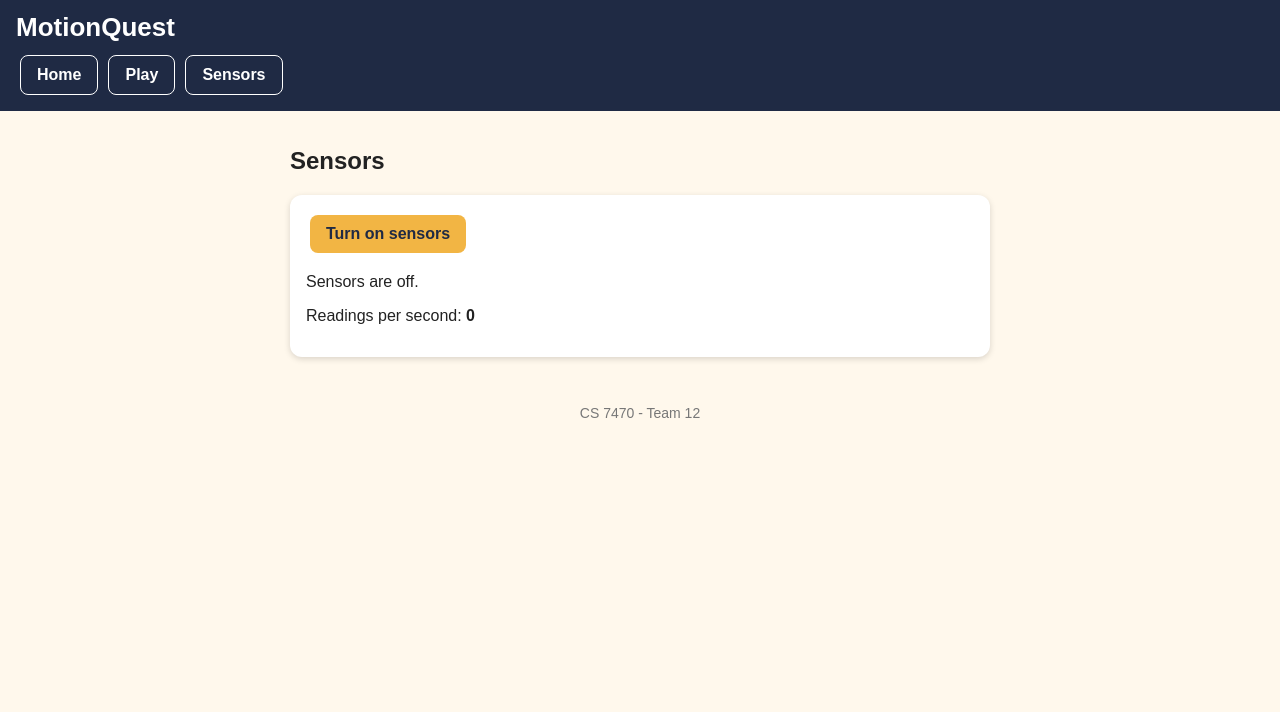
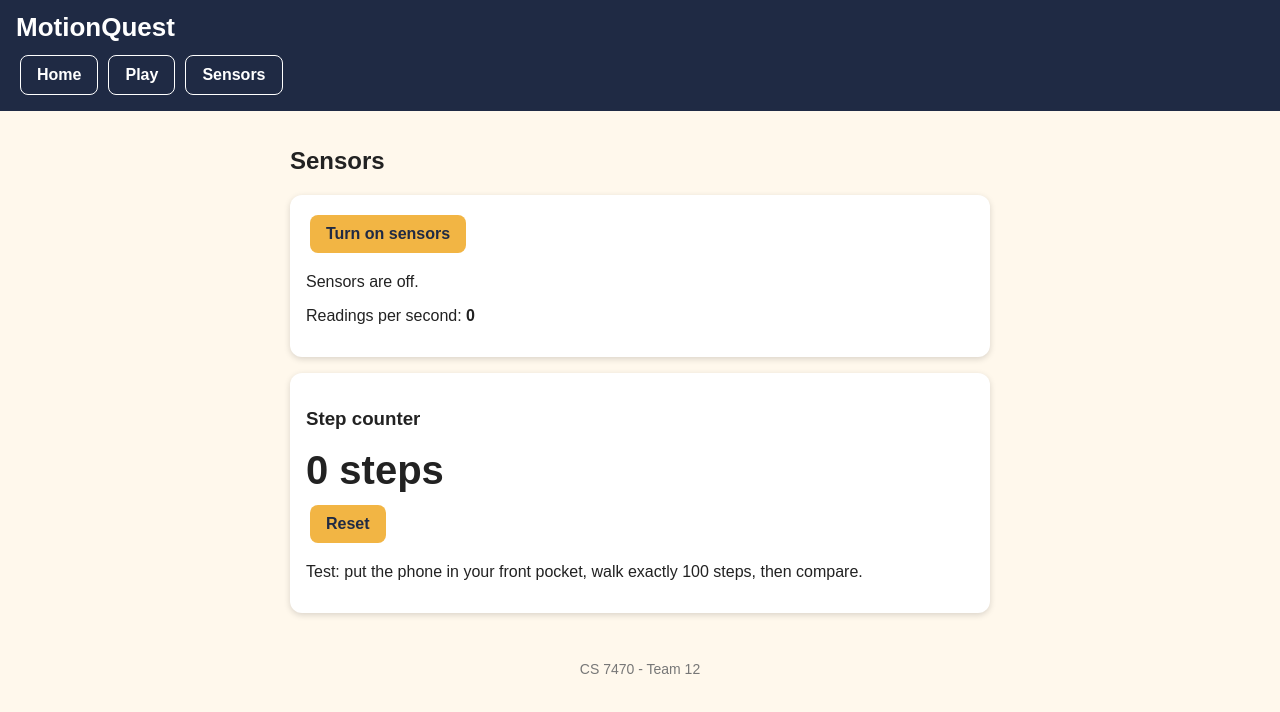
Before and after one commit to EshikaJagani/CS7470-Team12, a React (Vite) app in the folder frontend/: page / in a window 1280 px wide. Both pictures are taken after a click on the button "Sensors". Shown: the top 712 px of the page. Built offline with nearby package versions, Linux system fonts and the light colour scheme.

Commit message:
added stepCounter to sensors page with the help of task 3 from indvid assnmt 1 and updaetd sensors page code and index css code

```diff
--- a/frontend/src/index.css
+++ b/frontend/src/index.css
@@ -67,3 +67,11 @@ button:disabled {
   color: #777777;
   font-size: 14px;
 }
+
+
+/* big number for the step counter n the record countdown */
+.big-number {
+  font-size: 40px;
+  font-weight: bold;
+  margin: 8px 0;
+}
--- a/frontend/src/pages/SensorsPage.jsx
+++ b/frontend/src/pages/SensorsPage.jsx
@@ -1,8 +1,10 @@
 // SensorsPage - made by Eshika
 // uploading the original unclean version with refs
+// now adding step counter
 // shows live nos from all the sensors plus how many reading will come every sec just like sampling rate like task 1
 import { useEffect, useRef, useState } from 'react'
 import { askForSensorPermission, startSensors } from '../sensors.js'
+import { addReading, createStepCounter } from '../stepCounter.js'
 
 // just to show numbers with 1 digit after dot like 9.8 else its too long to read on phone..
 function show(num) {
@@ -15,11 +17,16 @@ function SensorsPage() {
   const [reading, setReading] = useState(null)
   const [readingsPerSecond, setReadingsPerSecond] = useState(0)
 
+  const [steps, setSteps] = useState(0)
+
   // useRef is like a box that keeps the value but doesnt redraw the page when it changes..
   // ref: https://react.dev/reference/react/useRef
   // using it for the stop fn and for counting readings bcoz counting 60 times a sec with useState will redraw 60 times for no reason
   const stopSensorsRef = useRef(null)
   const countRef = useRef(0)
+
+  // the step counter object will live in a ref tooo bcoz it changes every reading
+  const stepCounterRef = useRef(createStepCounter())
 
   async function turnOnSensors() {
     // this has to be called directly from the button click ((iphone rule from sensors.js)
@@ -46,7 +53,19 @@ function SensorsPage() {
     stopSensorsRef.current = startSensors(function (newReading) {
       setReading(newReading)
       countRef.current = countRef.current + 1
+
+      // giving every reading to the step counter tooo
+      // only redrawing the number when a new step actually happens and not 60 times a sec
+      const newStep = addReading(stepCounterRef.current, newReading)
+      if (newStep) {
+        setSteps(stepCounterRef.current.steps)
+      }
     })
+  }
+  // reset = just make a brand new counter object n thats the easiest way!
+  function resetSteps() {
+    stepCounterRef.current = createStepCounter()
+    setSteps(0)
   }
 
   // this will run only once when page will open; empty [] at the end
@@ -83,6 +102,13 @@ function SensorsPage() {
         </p>
       </div>
 
+      <div className="card">
+        <h3>Step counter</h3>
+        <p className="big-number">{steps} steps</p>
+        <button onClick={resetSteps}>Reset</button>
+        <p>Test: put the phone in your front pocket, walk exactly 100 steps, then compare.</p>
+      </div>
+
       {reading && (
         <div className="card">
           <h3>Tilt (degrees)</h3>
--- /dev/null
+++ b/frontend/src/stepCounter.js
@@ -0,0 +1,70 @@
+// stepCounter.js - made by Eshika
+// simple step counter.. same idea as task 3 in sensor data analysis but now LIVE on the phone
+
+/* over thinker again:
+in task 3 i had the whole csv so i could use find_peaks on the full signal at the end
+but here reading will come one by one live so i cant look into the future!!!!
+soooo instead of find_peaks i am doing it reading by reading:
+- vector magn of acc without g = how strong the phone is shaking and this is again same as task 3
+- moving avg of last 5 values to smooth it again same as task 3 but small wndw bcoz its live
+- step = smooth value goes from BELOW the thres to ABOVE it which will be  crossing upwards
+- and min gap between 2 steps so 1 step doesnt get counted twice n this is again same as MIN_GAP_SAMPLES in task 3 but in ms..
+ref1: https://www.youtube.com/watch?v=7STwpe9Ojic (moving avg, same one i used in task 3)
+ref2: https://www.mdpi.com/1424-8220/19/5/1170
+*/
+
+// thres in m/s^2, how strong the shake has to be
+// in task 3 i used mean of the signal as thres but live we dont have the full signal so fixing a number
+// will tune this with the 100 steps test..
+export const STEP_LIMIT = 1.2
+// ms, in task 3 one step was ~0.525 sec for me so 0.3 sec min gap is safe again same logic as task 3!!!
+export const MIN_TIME_BETWEEN_STEPS = 300
+
+export function createStepCounter() {
+  return {
+    steps: 0,
+    lastStepTime: 0,
+    // last 5 shake values for smoothing
+    recentValues: [],
+    // was the last value above the thres? needed to catch the crossing...
+    wasAbove: false,
+  }
+}
+
+// give the counter 1 reading and it will return true when it will coutn a new step
+export function addReading(counter, reading) {
+  // vec mag = sqrt(x^2+y^2+z^2) same as task 3
+  let strength = Math.sqrt(reading.lx * reading.lx + reading.ly * reading.ly + reading.lz * reading.lz)
+
+  // some android phones dont give acc wo g at all so all 0s..
+  // so then taking acc WITH g and then i am removing g myself (9.81) so that it is same as the movement calc in task 4
+  if (reading.lx === 0 && reading.ly === 0 && reading.lz === 0) {
+    const total = Math.sqrt(reading.ax * reading.ax + reading.ay * reading.ay + reading.az * reading.az)
+    strength = Math.abs(total - 9.81)
+  }
+
+  // smoothing: avg of last 5 values so tiny wobbles dont count
+  counter.recentValues.push(strength)
+  if (counter.recentValues.length > 5) {
+    // removing the oldest one so the wndw slides
+    counter.recentValues.shift()
+  }
+  let total = 0
+  for (const value of counter.recentValues) {
+    total = total + value
+  }
+  const smooth = total / counter.recentValues.length
+
+  // a step = smooth value crosses from below the thres to above it
+  // AAANNNDDDD enough time will pass since last step..
+  const isAbove = smooth > STEP_LIMIT
+  let newStep = false
+  if (isAbove && !counter.wasAbove && reading.time - counter.lastStepTime > MIN_TIME_BETWEEN_STEPS) {
+    counter.steps = counter.steps + 1
+    counter.lastStepTime = reading.time
+    newStep = true
+  }
+  counter.wasAbove = isAbove
+
+  return newStep
+}
```
